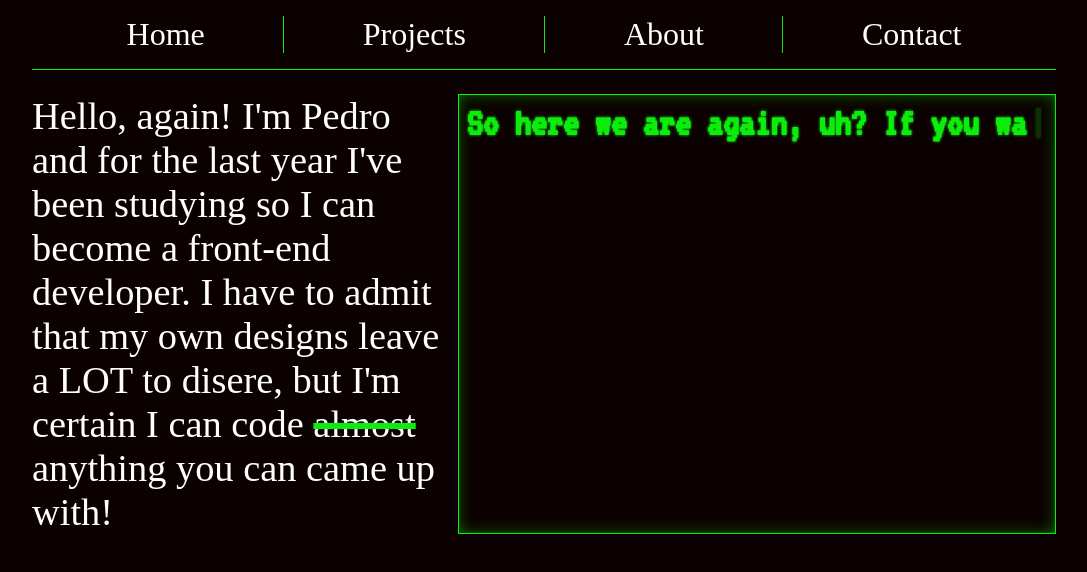
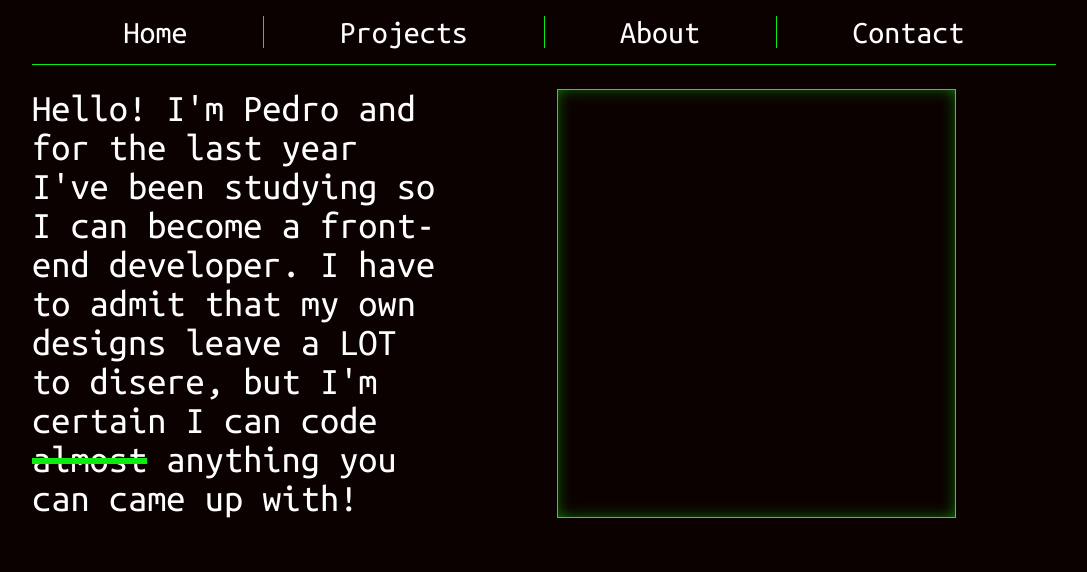
Before and after one commit to pdLeal/portfolioVwn, a React (Vite) app: page /home in a window 1280 px wide. Both pictures are taken after a click on the button "See More...". Shown: the top 572 px of the page, without its empty margins (96-1183 px from the left). Built offline with nearby package versions, Linux system fonts and the light colour scheme.

Commit message:
question box still in development     also some small fixes to hello component

```diff
--- a/index.html
+++ b/index.html
@@ -4,11 +4,16 @@
 <head>
   <meta charset="UTF-8" />
   <meta name="viewport" content="width=device-width, initial-scale=1.0" />
-  <title>Portfolio VnW</title>
+  <title>A Portfolio</title>
 
   <link rel="preconnect" href="https://fonts.googleapis.com">
   <link rel="preconnect" href="https://fonts.gstatic.com" crossorigin>
   <link href="https://fonts.googleapis.com/css2?family=VT323&display=swap" rel="stylesheet">
+
+  <link rel="preconnect" href="https://fonts.googleapis.com">
+  <link rel="preconnect" href="https://fonts.gstatic.com" crossorigin>
+  <link href="https://fonts.googleapis.com/css2?family=Ubuntu+Mono:ital,wght@0,400;0,700;1,400;1,700&display=swap"
+    rel="stylesheet">
 </head>
 
 <body>
--- a/src/Global_Style.jsx
+++ b/src/Global_Style.jsx
@@ -3,6 +3,7 @@ import { createGlobalStyle } from "styled-components";
 const Global_Style = createGlobalStyle`
     html {
         box-sizing: border-box;
+        font-family: "Ubuntu Mono", monospace;
         color: white;
         background-color: var(--bg-color);
         backdrop-filter: blur(10px);
--- a/src/components/hello/Hello.jsx
+++ b/src/components/hello/Hello.jsx
@@ -61,7 +61,7 @@ function Hello() {
 
     return (
         <S.Container>
-            {canSkip && <S.SkipBtn onClick={handleClick}>Skip {`>>>`}</S.SkipBtn>}
+            {(canSkip || helpActive) && <S.SkipBtn onClick={handleClick}>Skip {`>>>`}</S.SkipBtn>}
             <S.H3>
                 {!showNext &&
                     (<>
@@ -88,11 +88,11 @@ function Hello() {
                     $yPosition={btnPosition.y}
                     onMouseMove={handleMouseMove}
                     onTouchStart={handleMouseMove}>
-                    <S.Button>Click Me</S.Button>
+                    <S.Button onClick={handleClick}>Click Me</S.Button>
                 </S.Wrapper>}
 
             {helpActive &&
-                <S.HelpBtn onClick={handleClick}>Click Me</S.HelpBtn>}
+                <S.HelpBtn>Click Me</S.HelpBtn>}
 
         </S.Container>
     )
--- a/src/pages/home/Home.jsx
+++ b/src/pages/home/Home.jsx
@@ -5,24 +5,40 @@ import { Typewriter } from 'react-simple-typewriter';
 
 function Home() {
   const [clicked, setClicked] = useState(false);
+  const [animationIsDone, setAnimationIsDone] = useState(false);
+
+
   function handleClick() {
     setClicked(true);
+
+    setTimeout(() => {
+      setAnimationIsDone(true);
+    }, 3500);
   }
 
   return (
     <>
       <Header />
       <S.Main>
-        <p>Hello, again! I'm Pedro and for the last year I've been studying so I can become a front-end developer. I have to admit that my own designs leave a LOT to disere, but I'm certain I can code <S.Span>almost</S.Span> anything you can came up with!</p>
+        <p>Hello! I'm Pedro and for the last year I've been studying so I can become a front-end developer. I have to admit that my own designs leave a LOT to disere, but I'm certain I can code <S.Span>almost</S.Span> anything you can came up with!</p>
         {!clicked && <S.SeeBtn onClick={handleClick}>See More...</S.SeeBtn>}
 
         {clicked &&
           <S.Question_Box>
-            <S.Bot_Talk>
-              <Typewriter
-                words={['So here we are again, uh? If you wanna know more about him, you have to answer some questions of mine, do you agree?']}
-                cursor />
-            </S.Bot_Talk>
+
+            {animationIsDone &&
+              <S.Bot_Talk>
+                <Typewriter
+                  words={['', 'So here we are again, uh? If you wanna know more about him, you have to answer some questions of mine, do you agree?']}
+                  loop={1}
+                  cursor />
+              </S.Bot_Talk>
+            }
+
+            {/*<S.Anwsers>
+            <label htmlFor="yes"><input type="checkbox" name="yes" id="yes" />Yes</label>
+            <label htmlFor="no"><input type="checkbox" name="no" id="no" />No</label>
+            </S.Anwsers>*/}
           </S.Question_Box>
         }
       </S.Main>
--- a/src/pages/home/Home_Style.jsx
+++ b/src/pages/home/Home_Style.jsx
@@ -12,6 +12,8 @@ export const Main = styled.main`
     align-items: center;
     grid-template-columns: 40% 1fr;
     column-gap: 16px;
+
+    position: relative;
 `;
 
 export const Span = styled.span`
@@ -19,22 +21,43 @@ export const Span = styled.span`
 `;
 
 const grow = keyframes`
-    to {
+    0% {
+        width: 0;
+        height: 0;
+        padding: 0;
+    }
+
+    45% {
+        width: 0;
+        height: 100%;
+        padding: 0;
+    }
+
+    55% {
+        width: 0;
+        height: 100%;
+        padding: 0;
+    }
+
+    100% {
         width: 100%;
         height: 100%;
+        padding: 8px;
     }
 `;
 
 export const Question_Box = styled.section`
+    padding: 0;
     width: 0;
     height: 0;
-    padding: 8px;
     display: flex;
     flex-direction: column;
     justify-content: flex-start;
     border: solid 1px var(--primary-color);
     box-shadow: inset 0px 0px 20px -8px var(--primary-color);
-    animation: ${grow} 1s linear forwards;
+    animation: ${grow} 3s 250ms linear forwards;
+
+    position: relative;
 `;
 
 export const SeeBtn = styled(Button)`
@@ -46,3 +69,7 @@ export const SeeBtn = styled(Button)`
 export const Bot_Talk = styled(H3)`
     font-family: "VT323", monospace;
 `;
+
+export const Anwsers = styled.div`
+
+`;
```
